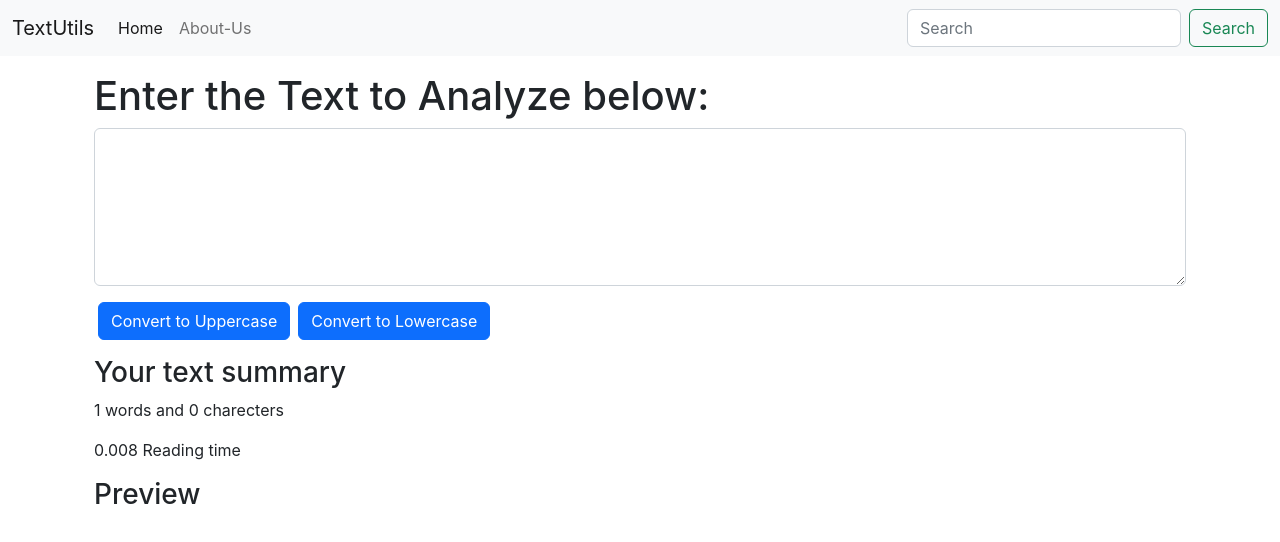
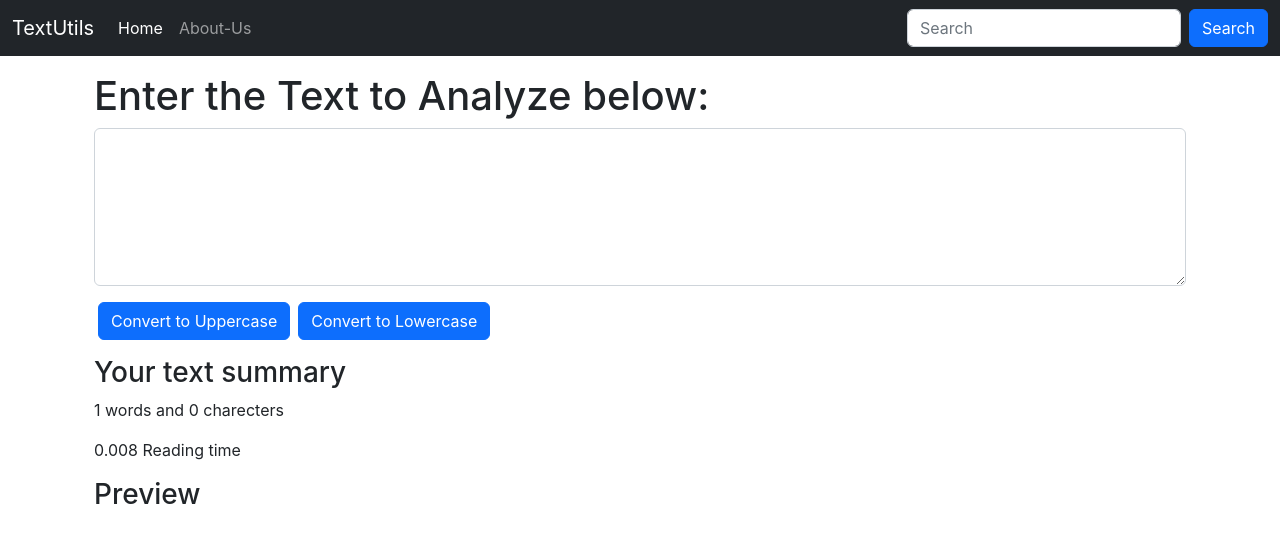
Before and after one commit to nazir-hussain/TextUtils, a React (Create React App) app: page / in a window 1280 px wide. Shown: the top 542 px of the page. Built offline with nearby package versions, Linux system fonts and the light colour scheme.

Commit message:
Update Navbar.js

```diff
--- a/src/components/Navbar.js
+++ b/src/components/Navbar.js
@@ -5,7 +5,7 @@ export default function Navbar(props) {
 
     return (
 
-        <nav className="navbar navbar-expand-lg bg-light">
+        <nav className="navbar navbar-expand-lg navbar-dark bg-dark">
             <div className="container-fluid">
                 <a className="navbar-brand" href="/">{props.title}</a>
                 <button className="navbar-toggler" type="button" data-bs-toggle="collapse" data-bs-target="/navbarSupportedContent" aria-controls="navbarSupportedContent" aria-expanded="false" aria-label="Toggle navigation">
@@ -22,7 +22,7 @@ export default function Navbar(props) {
                     </ul>
                     <form className="d-flex" role="search">
                         <input className="form-control me-2" type="search" placeholder="Search" aria-label="Search" />
-                        <button className="btn btn-outline-success" type="submit">Search</button>
+                        <button className="btn btn-primary" type="submit">Search</button>
                     </form>
                 </div>
             </div>
```
